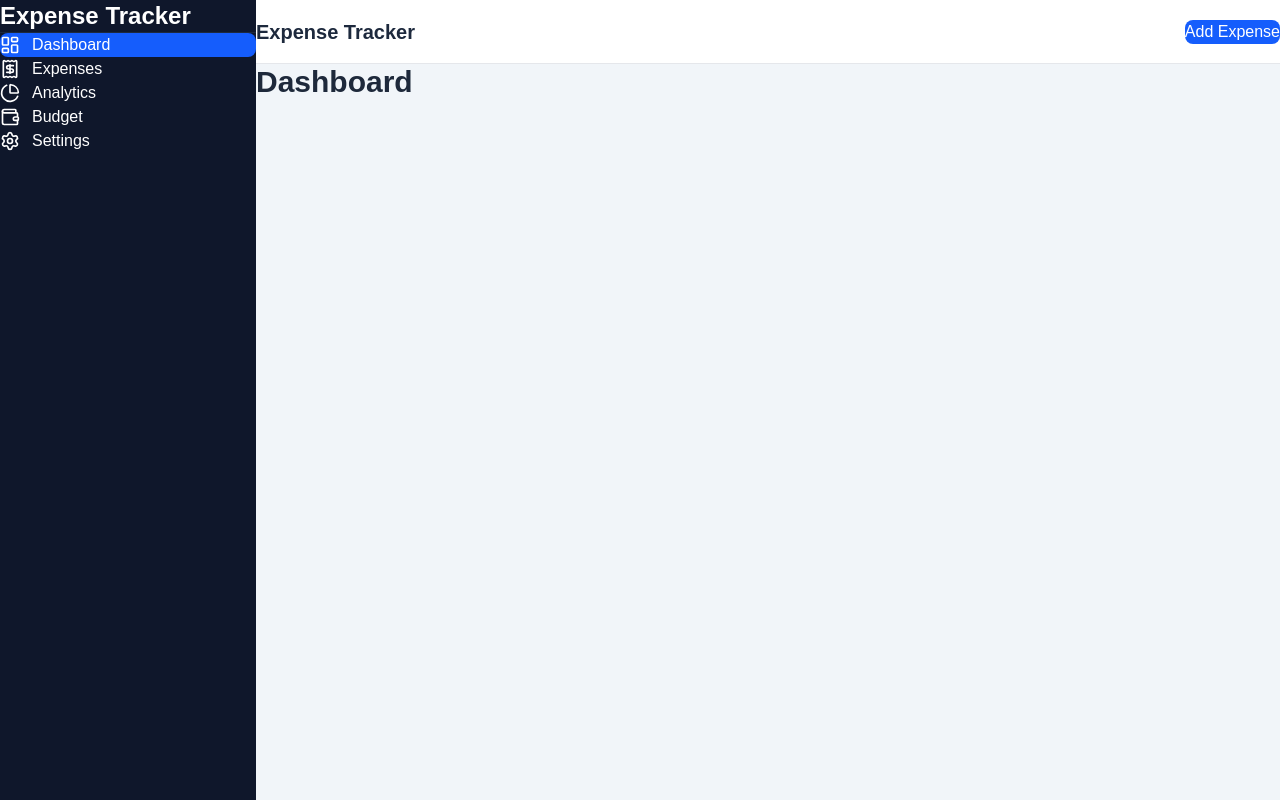
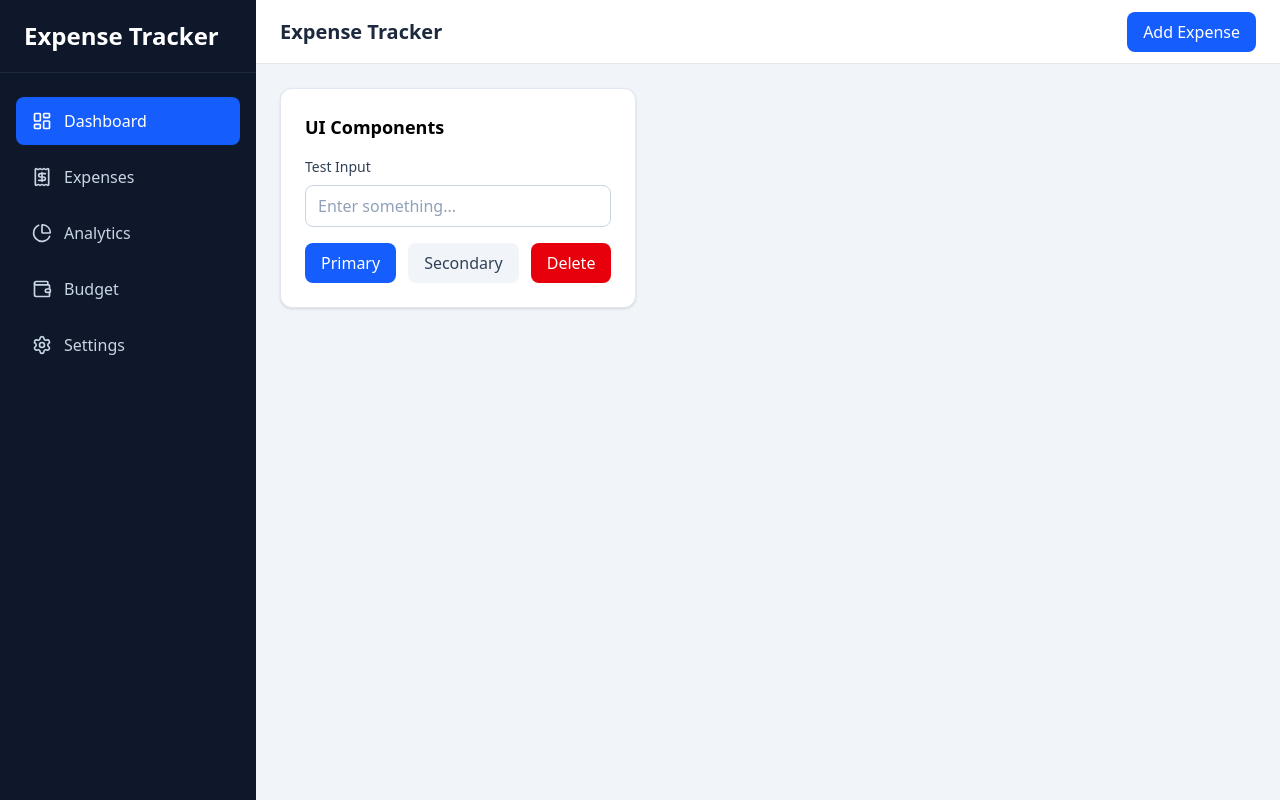
Before and after one commit to rohitshah316/next-js-expense-tracker, a Next.js app: page /dashboard in a window 1280 px wide. Built offline with nearby package versions, Linux system fonts and the light colour scheme.

Commit message:
UI Foundation

```diff
--- a/src/app/dashboard/page.js
+++ b/src/app/dashboard/page.js
@@ -1,11 +1,34 @@
+import Button from "@/components/ui/Button";
+import Card from "@/components/ui/Card";
+import Input from "@/components/ui/Input";
 
+export default function DashboardPage() {
+  return (
+    <div className="space-y-6">
+      <Card>
+        <h2 className="mb-4 text-lg font-semibold">
+          UI Components
+        </h2>
 
-export default function DashboardPage(){
-    return(
-        <div>
-            <h1 className="text-3xl font-bold">
-                Dashboard
-            </h1>
+        <div className="space-y-4">
+          <Input
+            label="Test Input"
+            placeholder="Enter something..."
+          />
+
+          <div className="flex gap-3">
+            <Button>Primary</Button>
+
+            <Button variant="secondary">
+              Secondary
+            </Button>
+
+            <Button variant="danger">
+              Delete
+            </Button>
+          </div>
         </div>
-    )
+      </Card>
+    </div>
+  );
 }
--- a/src/app/globals.css
+++ b/src/app/globals.css
@@ -1,32 +1 @@
 @import "tailwindcss";
-
-* {
-  margin: 0;
-  padding: 0;
-  box-sizing: border-box;
-}
-
-html,
-body {
-  min-height: 100%;
-}
-
-body {
-  background-color: white;
-  color: #1e293b;
-  font-family: Arial, Helvetica, sans-serif;
-}
-
-
-button {
-  cursor: pointer;
-}
-
-a{
-  color: inherit;
-  text-decoration: none;
-}
-
-ul{
-  list-style: none;
-}
--- a/src/components/layout/Navbar.jsx
+++ b/src/components/layout/Navbar.jsx
@@ -1,3 +1,4 @@
+import Link from "next/link";
 
 
 export default function Navbar(){
@@ -5,7 +6,7 @@ export default function Navbar(){
         <header className="h-16  bg-white border-b border-y-gray-200 flex items-center justify-between px-6">
             <h1 className="text-xl font-bold text-slate-800">Expense Tracker</h1>
 
-            <button className="bg-blue-600 text-white px-4 py-2 rounded-lg hover:bg-blue-700 transition">Add Expense</button>
+            <Link href="/dashboard/expenses/add" className="bg-blue-600 text-white px-4 py-2 rounded-lg hover:bg-blue-700 transition">Add Expense</Link>
         </header>
     )
 }
--- /dev/null
+++ b/src/components/ui/Button.jsx
@@ -0,0 +1,27 @@
+import cn from "@/lib/helpers";
+
+
+const variants={
+    primary:'bg-blue-600 text-white hover:bg-blue-700 focus:ring-blue-500',
+    secondary:'bg-slate-100 text-slate-700 hover:bg-slate-200 focus:ring-slate-400',
+    danger:'bg-red-600 text-white hover:bg-red-700 focus:ring-red-500',
+    ghost:'bg-transparent text-slate-600 hover:bg-slate-100 focus:ring-slate-400'
+}
+
+export default function Button({children,variant="primary",className,...props}){
+
+    return(
+        <button
+        className={cn("inline-flex items-center justify-center gap-2 rounded-lg px-4 py-2",
+            "font-medium transition-colors",
+            "focus:outline-none focus:ring-2 focus:ring-offset-2",
+            "disabled:pointer-events-none disabled:opacity-50",
+            variants[variant],
+            className
+        )}
+        {...props}
+        >
+            {children}
+        </button>
+    )
+}
--- /dev/null
+++ b/src/components/ui/Card.jsx
@@ -0,0 +1,13 @@
+import cn from "@/lib/helpers";
+
+
+export default function Card({children,className}){
+
+    return(
+        <div
+        className={cn("rounded-xl border border-slate-200 bg-white p-6 shadow-sm")}
+        >
+            {children}
+        </div>
+    )
+}
--- /dev/null
+++ b/src/components/ui/Input.jsx
@@ -0,0 +1,33 @@
+import cn from "@/lib/helpers";
+
+
+
+export default function Input({label,error,id,className,...props}){
+    return(
+        <div className="space-y-2">
+            {label && (
+                <label
+                    htmlFor={id}
+                    className="block text-sm font-medium text-slate-700"
+                >{label}</label>
+            )}
+
+            <input id={id}
+                className={cn(
+                     "w-full rounded-lg border border-slate-300 bg-white px-3 py-2",
+          "text-slate-900 placeholder:text-slate-400",
+          "outline-none transition",
+          "focus:border-blue-500 focus:ring-2 focus:ring-blue-100",
+          error && "border-red-500 focus:border-red-500",
+          className
+                )}
+                {...props}
+            />
+
+
+            {error && (
+                <p className="text-sm text-red-600">{error}</p>
+            )}
+        </div>
+    )
+}
--- /dev/null
+++ b/src/components/ui/Select.jsx
@@ -0,0 +1,49 @@
+import cn from "@/lib/helpers";
+
+
+
+
+export default function Select({label,options=[],error,id,className,...props}){
+    return(
+        <div className="space-y-2">
+            {label && (
+              <label
+              htmlFor={id}
+              className="block text-sm font-medium text-slate-700"
+              >{label}</label>
+            )}
+
+
+
+            <select
+            id={id}
+            className={cn(
+                  "w-full rounded-lg border border-slate-300 bg-white px-3 py-2",
+          "text-slate-900 outline-none transition",
+          "focus:border-blue-500 focus:ring-2 focus:ring-blue-100",
+          error && "border-red-500",
+          className
+        )}
+        {...props}
+
+            >
+
+
+                <option value="">Select an Option</option>
+
+                {options.map((option)=>(
+                    <option
+                    key={option.value}
+                    value={option.value}
+                    >{option.label}</option>
+                ))}
+            </select>
+
+            {error && (
+                <p className="text-sm text-red-600">
+                    {error}
+                </p>
+            )}
+        </div>
+    )
+}
--- /dev/null
+++ b/src/lib/helpers.js
@@ -0,0 +1,5 @@
+import { clsx } from "clsx";
+
+export default function cn(...classes){
+    return clsx(classes)
+}
```
